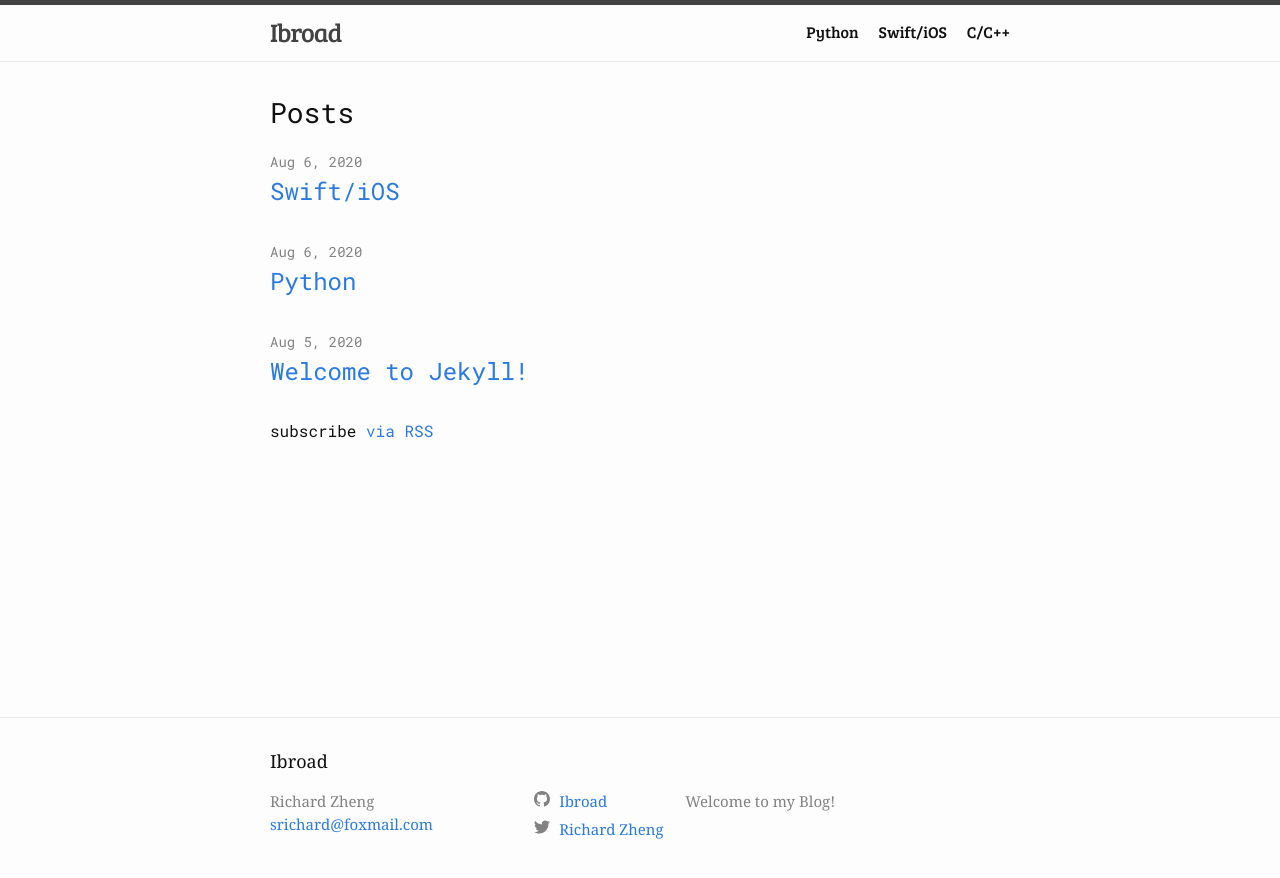
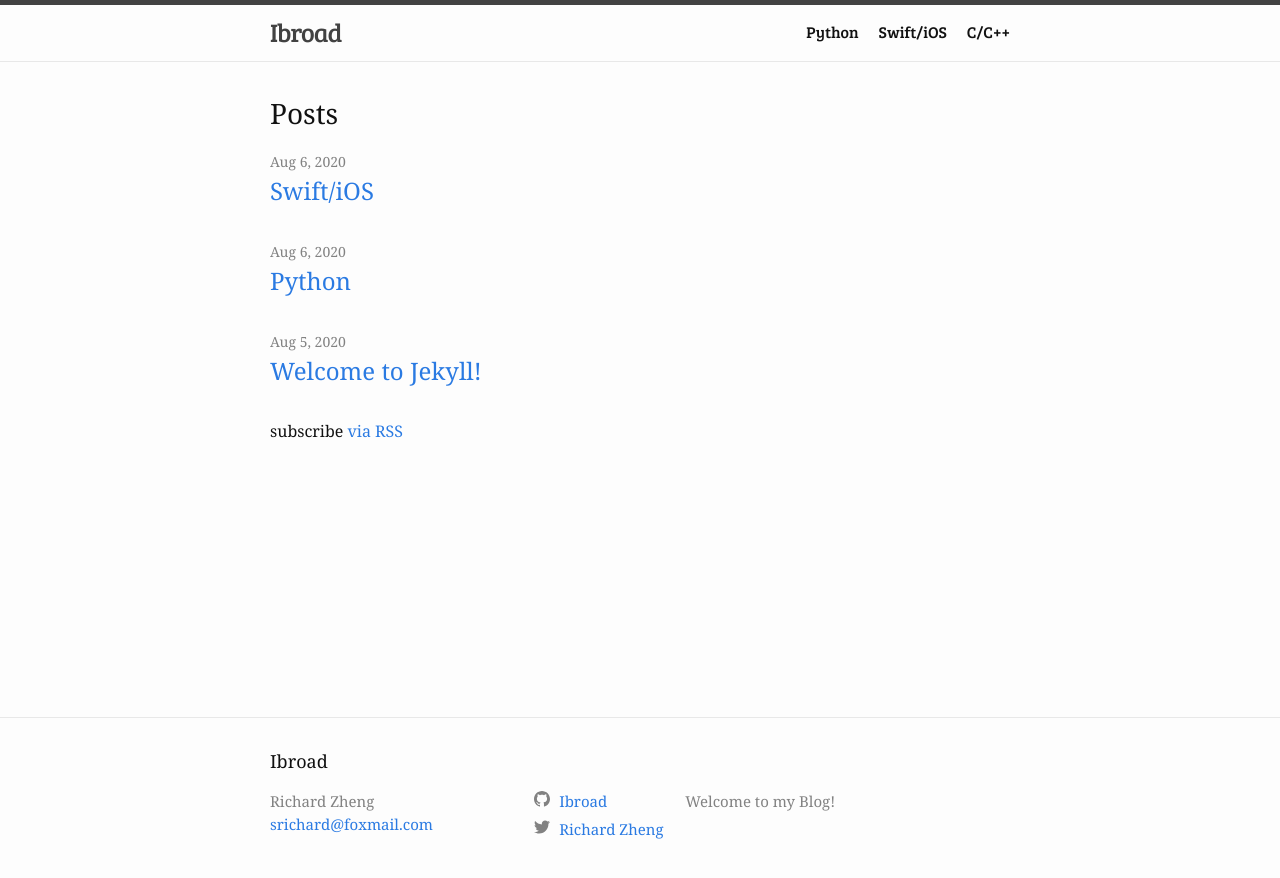
Before and after one commit to zhengyue08/Ibroad.github.io, a Jekyll site: the page built from index.markdown, in a window 1280 px wide. Shown: the top 878 px of the page. Built offline with Jekyll 4.4.1, drawn with Linux system fonts in a browser that asks for light colours.

Commit message:
Modify fonts

```diff
--- a/assets/main.scss
+++ b/assets/main.scss
@@ -22,7 +22,8 @@
 
 
 body {
-    font-family: 'Roboto Mono', monospace;
+    // font-family: 'Roboto Mono', monospace;
+    font-family: Georgia, 'Times New Roman', Times, serif;
 }
 
 nav,header {
```
